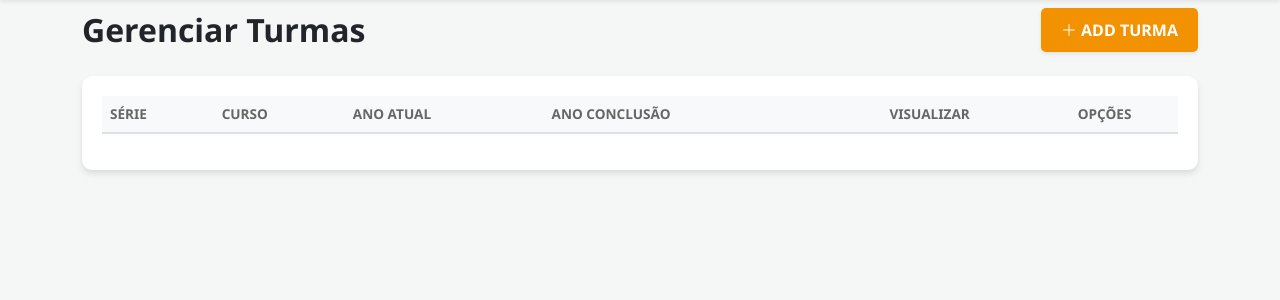
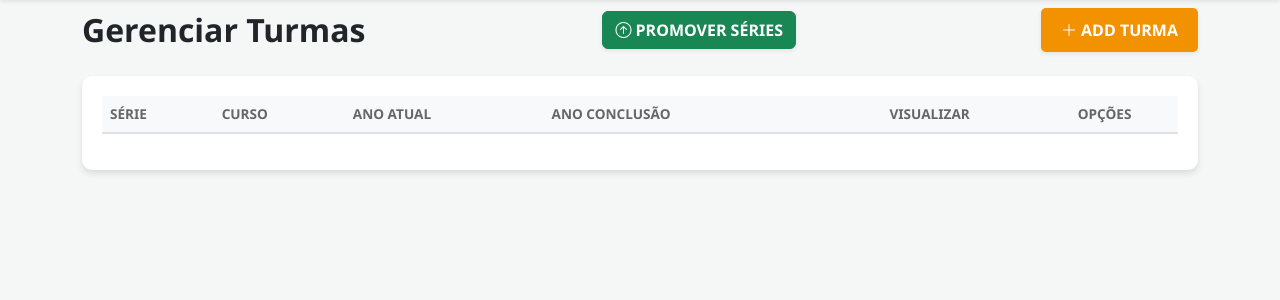
Before and after one commit to EmillySilva1017/Projeto-Sistema-Biblioteca-3B, a PHP site: page /turmas/index.php in a window 1280 px wide. Shown: the part 58-358 px from the top of the page. Run offline with PHP 8.4, Linux system fonts and the light colour scheme; data that the repository does not hold is empty.

Commit message:
Update nas turmas

```diff
--- a/logout.php
+++ b/logout.php
@@ -2,6 +2,6 @@
 <?php
     session_start();
     session_destroy();
-    header('Location: ../cadastro/index.php');
+    header('Location: cadastro/index.php');
     exit();
 ?>
--- a/turmas/index.php
+++ b/turmas/index.php
@@ -9,6 +9,7 @@ mysqli_close($conn);
 ?>
 <!DOCTYPE html>
 <html lang="pt-br">
+
 <head>
     <meta charset="UTF-8">
     <meta name="viewport" content="width=device-width, initial-scale=1.0">
@@ -18,6 +19,7 @@ mysqli_close($conn);
     <link rel="stylesheet" href="https://cdn.jsdelivr.net/npm/bootstrap-icons@1.11.1/font/bootstrap-icons.css">
     <link rel="stylesheet" href="index.css">
 </head>
+
 <body>
     <nav class="navbar navbar-dark shadow-sm sticky-top">
         <div class="container-fluid">
@@ -43,6 +45,11 @@ mysqli_close($conn);
 
         <div class="d-flex justify-content-between align-items-center mb-4 mt-2">
             <h2 class="fw-bold m-0">Gerenciar Turmas</h2>
+            <a href="promover_turmas.php"
+                class="btn btn-success fw-bold text-uppercase shadow-sm me-2"
+                onclick="return confirm('Deseja promover todas as turmas? O 3º ano será arquivado!')">
+                <i class="bi bi-arrow-up-circle"></i> Promover Séries
+            </a>
             <a href="form_turma.php" class="btn-add-turma text-uppercase shadow-sm">
                 <i class="bi bi-plus-lg"></i> ADD TURMA
             </a>
@@ -93,4 +100,5 @@ mysqli_close($conn);
 
     <script src="https://cdn.jsdelivr.net/npm/bootstrap@5.3.0/dist/js/bootstrap.bundle.min.js"></script>
 </body>
+
 </html>
```
Also changed, not shown: turmas/promover_turmas.php (added, +25 -0 lines). Lines whose indentation alone changed are shown as unchanged.
